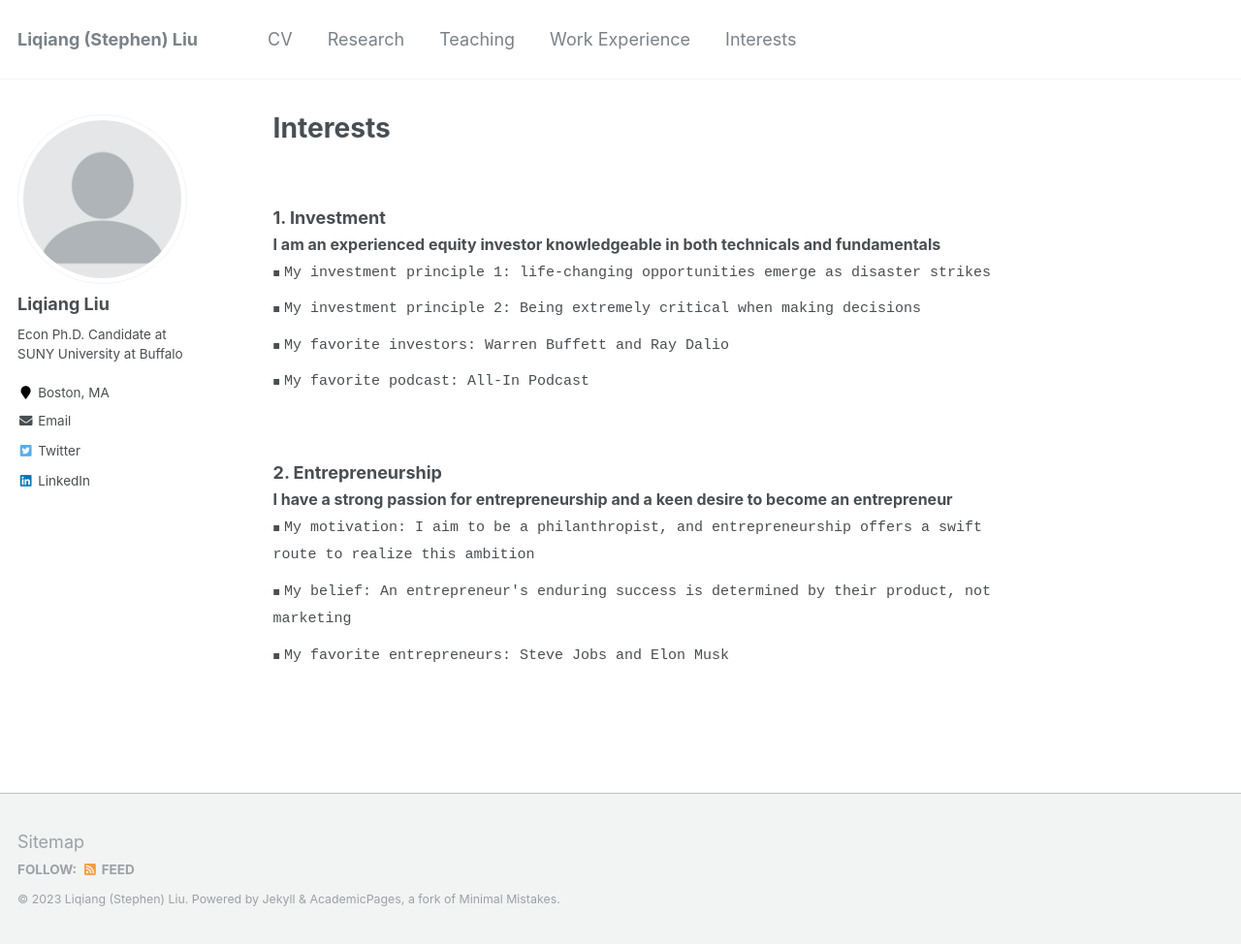
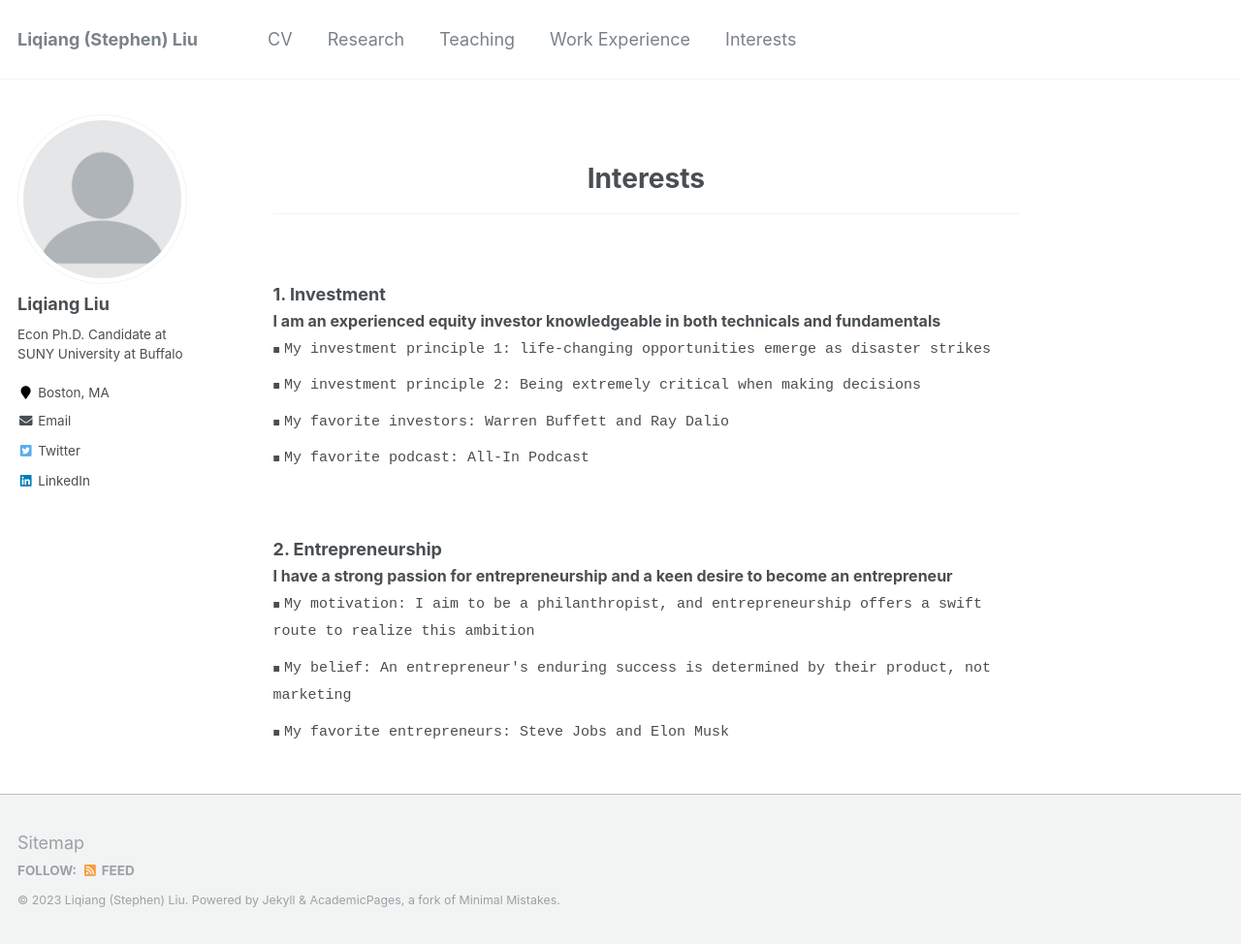
Before and after one commit to Liqiang-Liu/Liqiang-Liu.github.io, a Jekyll site: the page built from _pages/interests.md, in a window 1280 px wide and 974 px high. Shown: the whole window at 97% size. Built offline with Jekyll 4.4.1, drawn with Linux system fonts in a browser that asks for light colours.

Commit message:
Update interests.md

```diff
--- a/_pages/interests.md
+++ b/_pages/interests.md
@@ -1,11 +1,15 @@
 ---
 permalink: /interests/
-title: "Interests"
+title:
 author_profile: true
 redirect_from:
   - /md/
   - /interests.html
 ---
+<br/>
+
+# <center> Interests </center>
+- - -
 
 <style>
 .custom-bullet {
```
